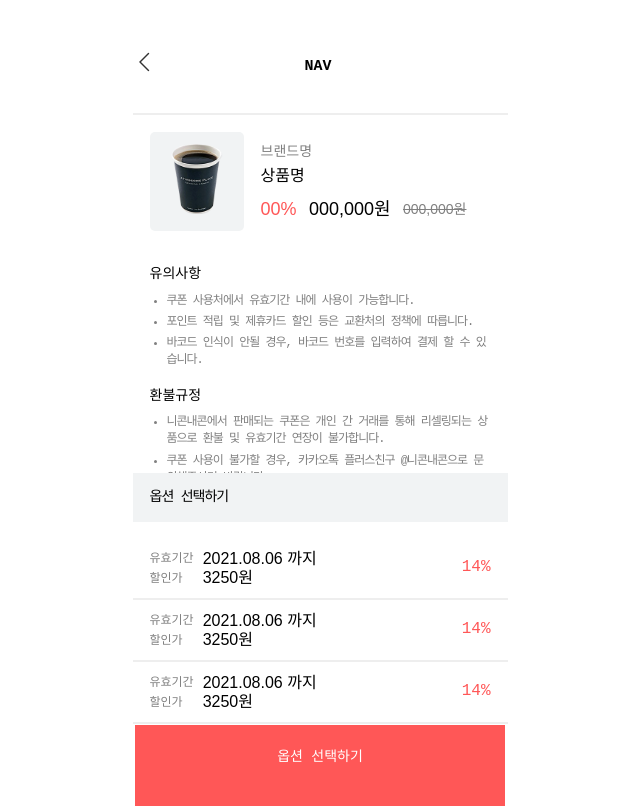
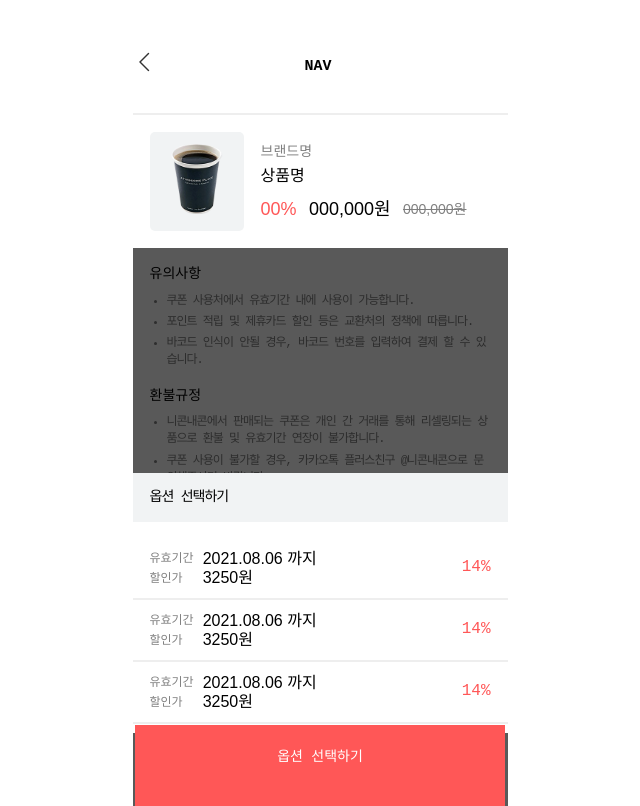
Before and after one commit to quack777/15_06th_doubleNC, a Next.js app: page /items/1 in a window 1280 px wide. Both pictures are taken after a click on the button "옵션 선택하기". Shown: the whole page, without its empty margins (320-960 px from the left). Built offline with nearby package versions, Linux system fonts and the light colour scheme; a web font is replaced by a local one.

Commit message:
Add: 모달 팝업 기능 구현 완료

```diff
--- /dev/null
+++ b/components/common/Modal.tsx
@@ -0,0 +1,31 @@
+import React, { Fragment } from 'react';
+import styled from 'styled-components';
+
+interface ModalTypeProps {
+    isShowing: boolean;
+    hide: React.Dispatch<React.SetStateAction<boolean>>;
+}
+
+const Modal: React.FC<ModalTypeProps> = ({ isShowing, hide }: ModalTypeProps) => {
+    if(isShowing) {
+        document.body.style.setProperty('overflow', 'hidden');
+        return (
+            <Fragment>
+                <BodyBlackoutStyle onClick={() => hide(!isShowing)}/>
+            </Fragment>
+        )
+    } else return null;
+}
+
+const BodyBlackoutStyle = styled.div`
+  position: absolute;
+  left: 0;
+  top: 0;
+  width: 100%;
+  height: 100%;
+  background-color: rgba(0, 0, 0, 0.65);
+  cursor: pointer;
+  z-index: 900;
+`;
+
+export default Modal;
--- a/components/items/ItemsForm.tsx
+++ b/components/items/ItemsForm.tsx
@@ -1,17 +1,19 @@
 import React, { useState } from 'react';
 import styled from 'styled-components';
 import OptionBox from './OptionBox';
+import Modal from '../common/Modal';
 
 const ItemsForm: React.FC = () => {
-  const [test, setTest] = useState<boolean>(false);
+  const [isShowing, setIsShowing] = useState<boolean>(false);
 
   const showModal = (e: React.MouseEvent<HTMLButtonElement, MouseEvent>) => {
     e.preventDefault();
-    setTest(!test);
+    setIsShowing(!isShowing);
   }
 
   return (
     <Container>
+      <Modal isShowing={isShowing} hide={setIsShowing}/>
       <ItemFrontInfoContainer>
         <ItemThumbnail>
           <img alt="item-img" className="item-img" src='/images/item-thumbnail.jpg'/>
@@ -44,7 +46,7 @@ const ItemsForm: React.FC = () => {
         </NoteInfoContainer>
       </ItemBottomInfoContainer>
       <OptionButton onClick={showModal}>옵션 선택하기</OptionButton>
-     <OptionBox test={test}/>
+     <OptionBox isShowing={isShowing}/>
   </Container>
   )
 };
@@ -57,10 +59,13 @@ const Container = styled.form`
 `;
 
 const ItemFrontInfoContainer = styled.div`
+  position: relative;
   display: flex;
   align-items: center;
   padding: 17px;
   border-top: 2px solid #eee;
+  background-color: #ffffff;
+  z-index: 1001;
 `;
 
 const ItemThumbnail = styled.figure`
@@ -177,7 +182,7 @@ const OptionButton = styled.button`
   line-height: 19.2px;
   color: #ffffff;
   cursor: pointer;
-  z-index: 1000;
+  z-index: 1001;
 `;
 
 export default ItemsForm;
--- a/components/items/OptionBox.tsx
+++ b/components/items/OptionBox.tsx
@@ -2,17 +2,17 @@ import React from 'react';
 import styled, { css } from 'styled-components';
 
 interface OptionBoxTypeProps {
-    test: boolean
+    isShowing: boolean
 }
 
 interface ContainerTypeStyle {
-    test: boolean
+    isShowing: boolean
 }
 
-const OptionBox: React.FC<OptionBoxTypeProps> = ({test}: OptionBoxTypeProps) => {
-    console.log(test);
+const OptionBox: React.FC<OptionBoxTypeProps> = ({isShowing}: OptionBoxTypeProps) => {
+
     return (
-        <Container test={test}>
+        <Container isShowing={isShowing}>
         <Guide>옵션 선택하기</Guide>
         <OptionList>
           <Option>
@@ -78,11 +78,11 @@ const Container = styled.div<ContainerTypeStyle>`
     background-color: #ffffff;
     text-align: start;
     cursor: pointer;
-    z-index: 999;
+    z-index: 1000;
     transform: translateY(0);
-    transition: 0.4s ease-in-out;
+    transition: 0.3s ease-in-out;
 
-    ${({test}) => test && css`
+    ${({isShowing}) => isShowing && css`
         transform: translateY(-334px);
         visibility: visible;
     `}
--- a/package.json
+++ b/package.json
@@ -8,6 +8,7 @@
     "lint": "next lint"
   },
   "dependencies": {
+    "@types/react-dom": "^17.0.11",
     "axios": "^0.26.0",
     "next": "12.0.10",
     "react": "17.0.2",
```
Also changed, not shown: 1 other file (tests, documents, lock files or other folders).
